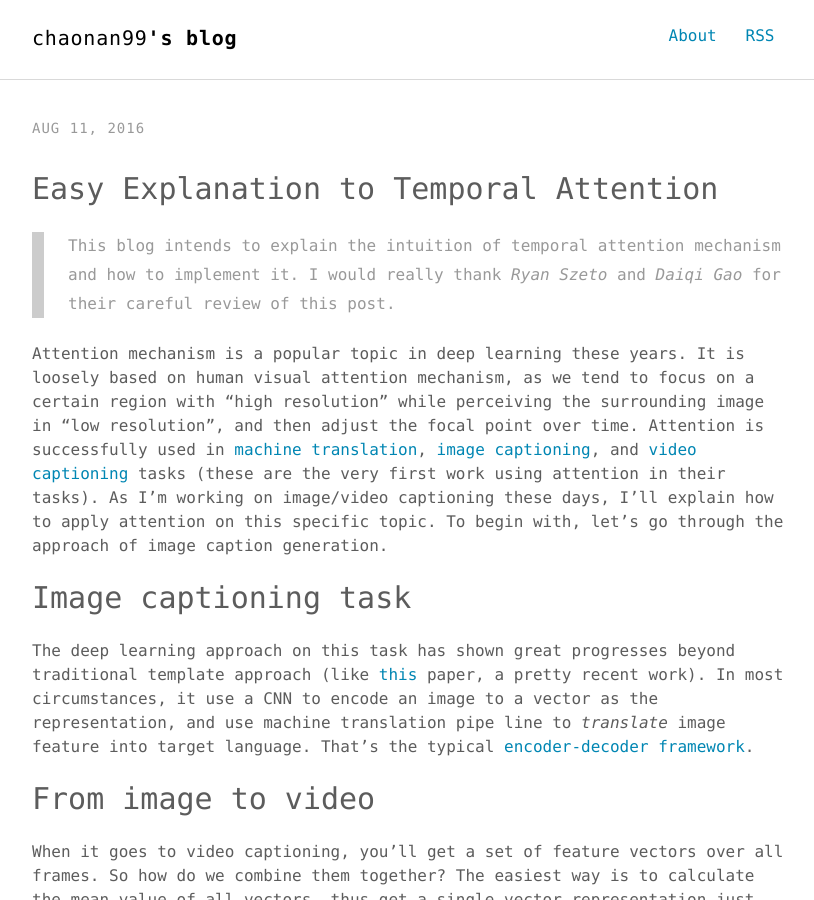
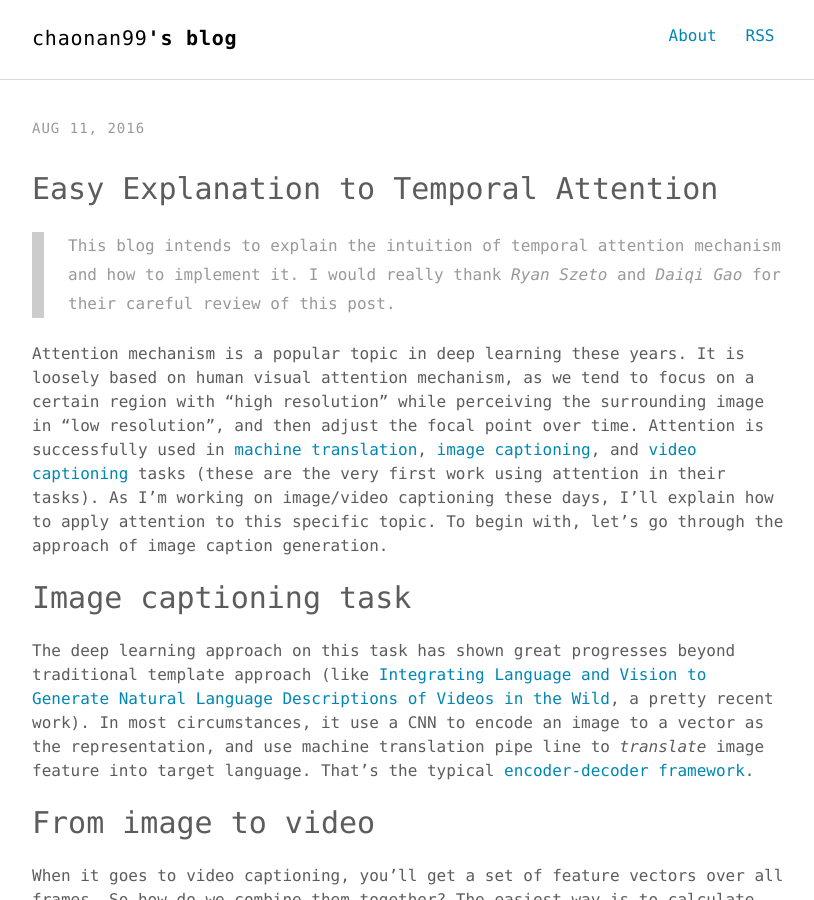
Before and after one commit to chaonan99/chaonan99.github.io, a Jekyll site: the page built from _posts/2016-08-11-easy-explanation-to-temporal-attention.md, in a window 1280 px wide and 900 px high. Shown: the whole window, without its empty margins (232-1046 px from the left). Built offline with Jekyll 4.4.1, drawn with Linux system fonts in a browser that asks for light colours; formulas are drawn with MathJax 3; comment, search, counter and statistics services are not loaded.

Commit message:
Post for temporal attention

```diff
--- a/_posts/2016-08-11-easy-explanation-to-temporal-attention.md
+++ b/_posts/2016-08-11-easy-explanation-to-temporal-attention.md
@@ -8,10 +8,10 @@ keywords: "temporal, attention mechanism, implement, torch"
 
 > This blog intends to explain the intuition of temporal attention mechanism and how to implement it. I would really thank *Ryan Szeto* and *Daiqi Gao* for their careful review of this post.
 
-Attention mechanism is a popular topic in deep learning these years. It is loosely based on human visual attention mechanism, as we tend to focus on a certain region with “high resolution” while perceiving the surrounding image in “low resolution”, and then adjust the focal point over time. Attention is successfully used in [machine translation](https://arxiv.org/pdf/1409.0473v7.pdf), [image captioning](http://arxiv.org/pdf/1502.03044v3.pdf), and [video captioning](http://arxiv.org/pdf/1502.08029v5.pdf) tasks (these are the very first work using attention in their tasks). As I'm working on image/video captioning these days, I'll explain how to apply attention on this specific topic. To begin with, let's go through the approach of image caption generation.
+Attention mechanism is a popular topic in deep learning these years. It is loosely based on human visual attention mechanism, as we tend to focus on a certain region with “high resolution” while perceiving the surrounding image in “low resolution”, and then adjust the focal point over time. Attention is successfully used in [machine translation](https://arxiv.org/pdf/1409.0473v7.pdf), [image captioning](http://arxiv.org/pdf/1502.03044v3.pdf), and [video captioning](http://arxiv.org/pdf/1502.08029v5.pdf) tasks (these are the very first work using attention in their tasks). As I'm working on image/video captioning these days, I'll explain how to apply attention to this specific topic. To begin with, let's go through the approach of image caption generation.
 
 # Image captioning task
-The deep learning approach on this task has shown great progresses beyond traditional template approach (like [this](http://www.cs.utexas.edu/~ml/papers/thomason.coling14.pdf) paper, a pretty recent work). In most circumstances, it use a CNN to encode an image to a vector as the representation, and use machine translation pipe line to *translate* image feature into target language. That's the typical [encoder-decoder framework](https://arxiv.org/pdf/1406.1078v3.pdf).
+The deep learning approach on this task has shown great progresses beyond traditional template approach (like [Integrating Language and Vision to Generate Natural Language Descriptions of Videos in the Wild](http://www.cs.utexas.edu/~ml/papers/thomason.coling14.pdf), a pretty recent work). In most circumstances, it use a CNN to encode an image to a vector as the representation, and use machine translation pipe line to *translate* image feature into target language. That's the typical [encoder-decoder framework](https://arxiv.org/pdf/1406.1078v3.pdf).
 
 # From image to video
 When it goes to video captioning, you'll get a set of feature vectors over all frames. So how do we combine them together? The easiest way is to calculate the mean value of all vectors, thus get a single vector representation just like the image caption task. So the remaining architecture is the same. That's exactly the work of [Translating Videos to Natural Language Using Deep Recurrent Neural Networks](https://arxiv.org/pdf/1412.4729v3.pdf). Here is a picture of their model.
```
